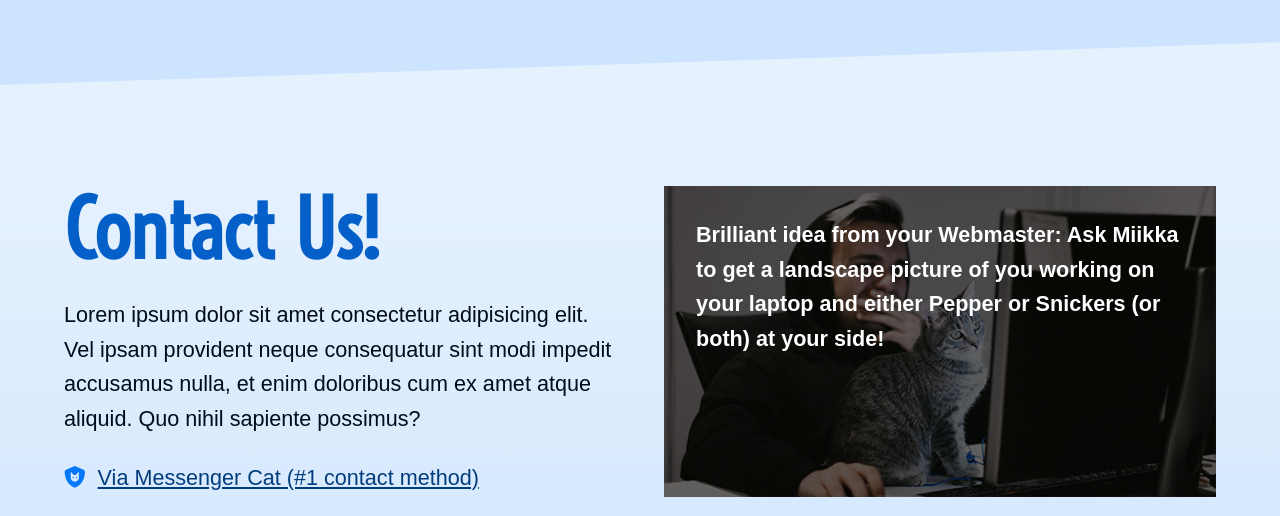
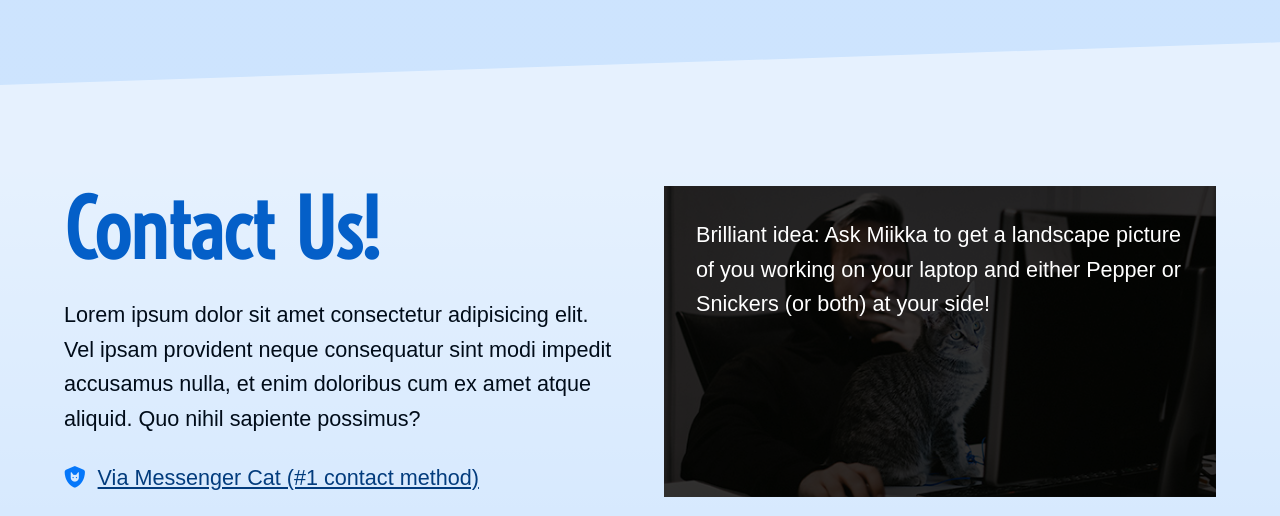
Before and after one commit to enslain-metal-merch/enslain, a plain HTML site: page public/contact/index.html in a window 1280 px wide. Shown: the part 412-928 px from the top of the page. Drawn offline with Linux system fonts and the light colour scheme; a web font is replaced by a local one.

Commit message:
Slight changes to the placeholder image overlay in contact page

```diff
--- a/public/contact/index.html
+++ b/public/contact/index.html
@@ -60,7 +60,7 @@
           <div class="img-container img-msg-to-chrissy">
             <img src="/assets/img/content/contact-placeholder.jpg" alt="">
             <div class="overlay">
-              <p>Brilliant idea from your Webmaster: Ask Miikka to get a landscape picture of you working on your laptop and either Pepper or Snickers (or both) at your side!</p>
+              <p>Brilliant idea: Ask Miikka to get a landscape picture of you working on your laptop and either Pepper or Snickers (or both) at your side!</p>
             </div>
           </div>
         </div>
--- a/src/scss/style.scss
+++ b/src/scss/style.scss
@@ -102,10 +102,9 @@ body {
     top: 0;
     height: 100%;
     padding: 2rem;
-    background-color: hsla(0, 0%, 0%, 60%);
+    background-color: hsla(0, 0%, 0%, 80%);
     p {
       color: hsl(0, 0%, 100%);
-      font-weight: bold;
     }
   }
 }
```
Also changed, not shown: public/assets/style.css, 1 other file.
